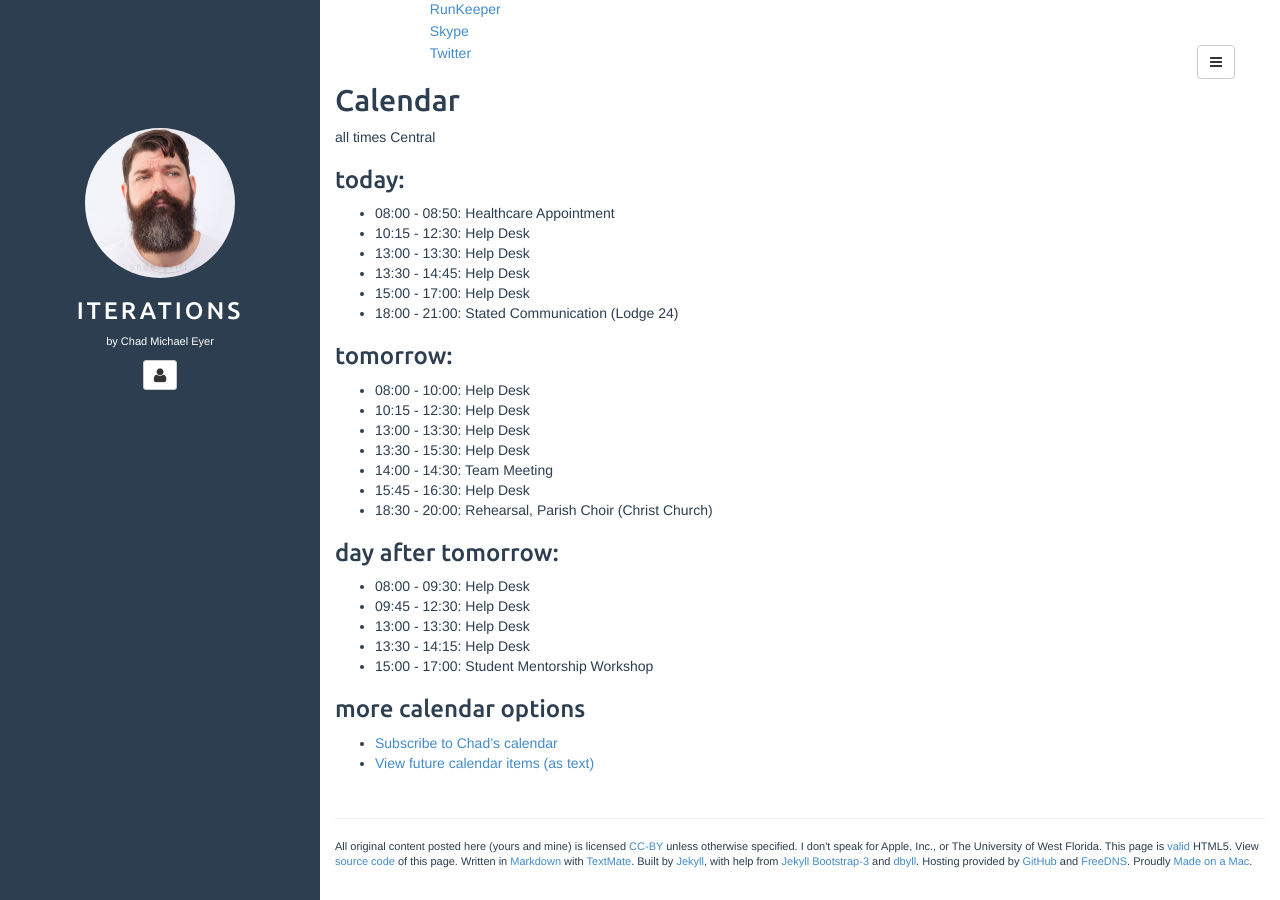
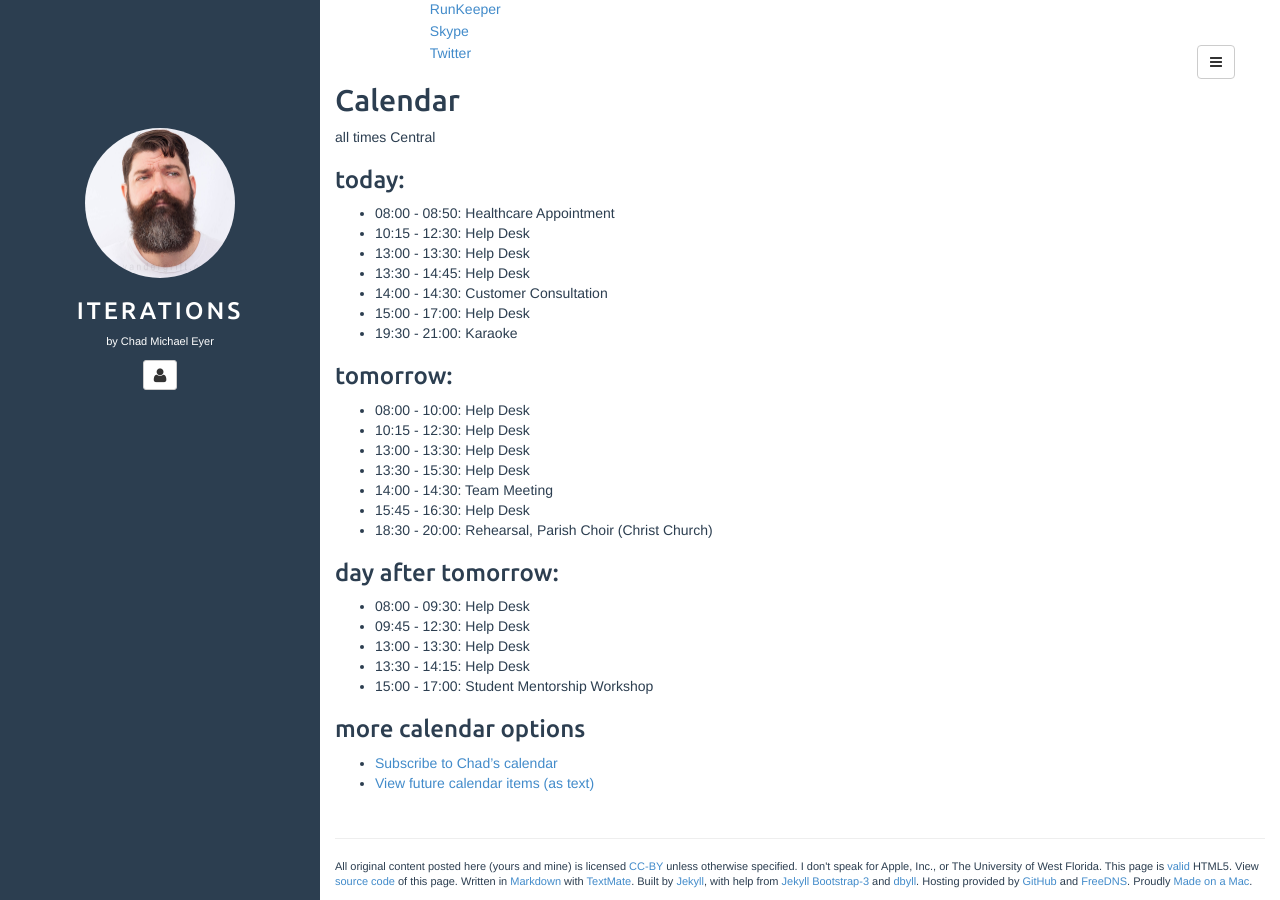
Before and after one commit to chadmichaeleyer/chadmichaeleyer.github.io, a Jekyll site: the page built from about.md, in a window 1280 px wide and 900 px high, scrolled down 1390 px. Built offline with Jekyll 4.4.1, drawn with Linux system fonts in a browser that asks for light colours.

Commit message:
calendar update

```diff
--- a/calendar.markdown
+++ b/calendar.markdown
@@ -6,8 +6,9 @@ all times Central
 * 10:15 - 12:30: Help Desk
 * 13:00 - 13:30: Help Desk
 * 13:30 - 14:45: Help Desk
+* 14:00 - 14:30: Customer Consultation
 * 15:00 - 17:00: Help Desk
-* 18:00 - 21:00: Stated Communication (Lodge 24)
+* 19:30 - 21:00: Karaoke
 
 ### tomorrow:
 
```
Also changed, not shown: calendar-year.markdown (+3 -6 lines), 1 other file.
